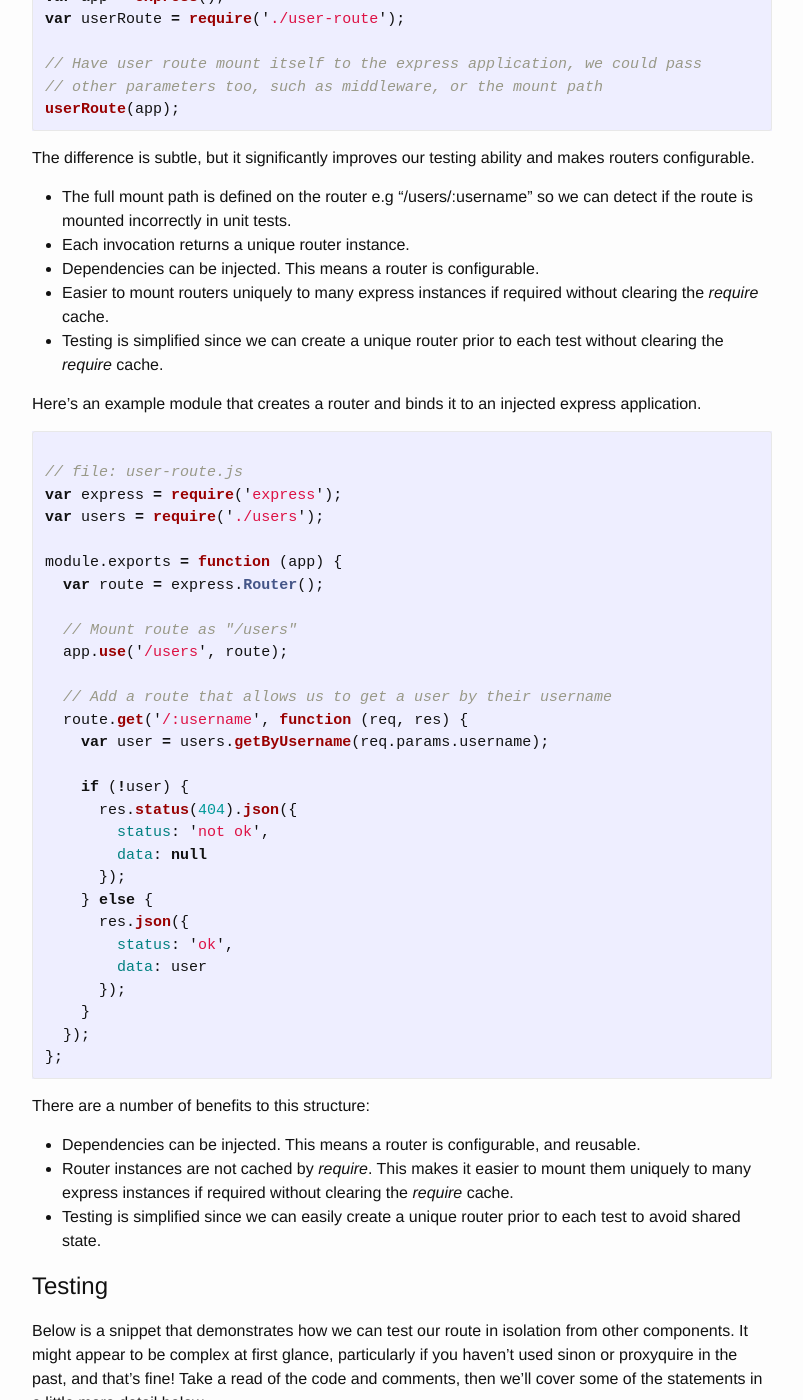
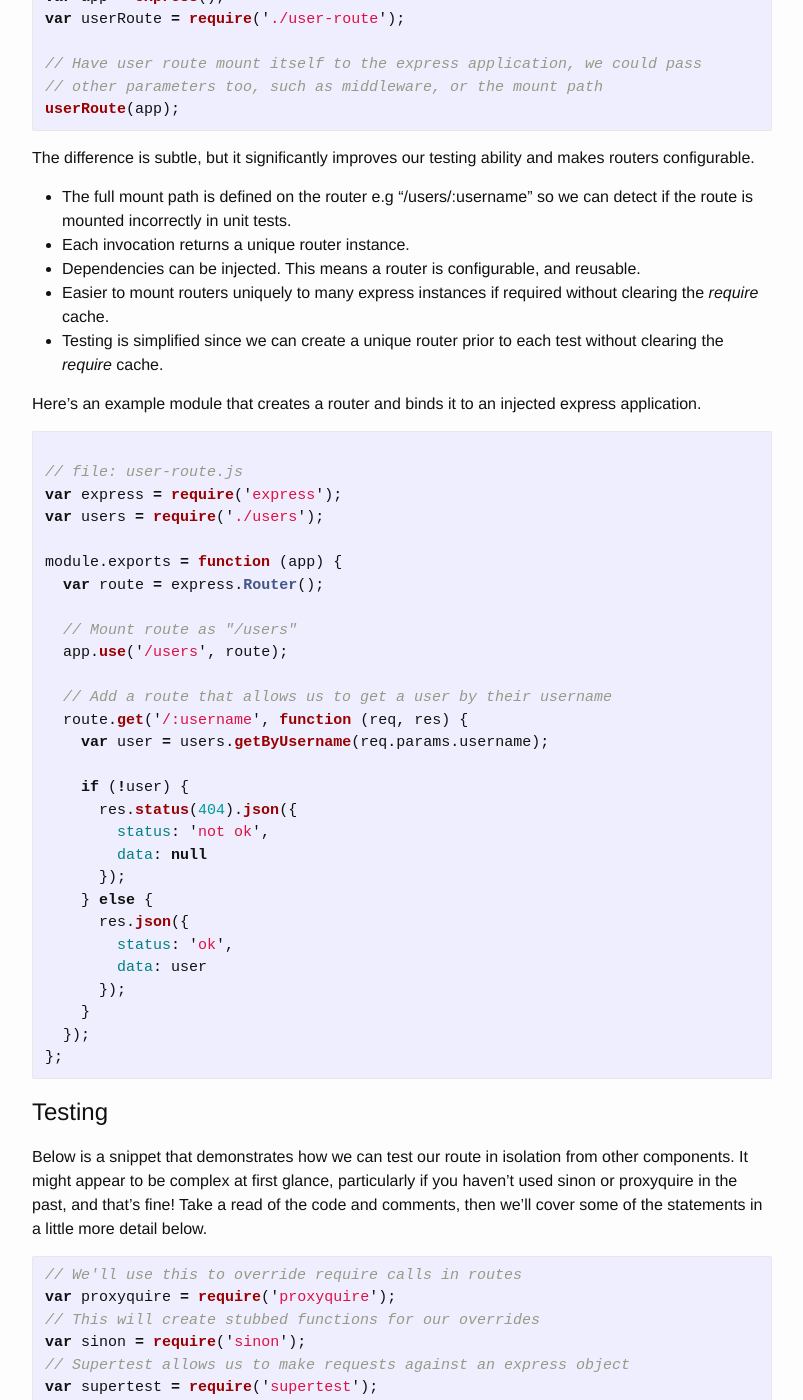
Before and after one commit to evanshortiss/evanshortiss.github.io, a Jekyll site: the page built from _posts/2016-04-15-express-testing-using-ioc.markdown, in a window 1280 px wide and 1400 px high, scrolled down 1499 px. Shown: the whole window, without its empty margins (238-1041 px from the left). Built offline with Jekyll 4.4.1, drawn with Linux system fonts in a browser that asks for light colours.

Commit message:
fix repetition

````diff
--- a/_posts/2016-04-15-express-testing-using-ioc.markdown
+++ b/_posts/2016-04-15-express-testing-using-ioc.markdown
@@ -95,12 +95,6 @@ module.exports = function (app) {
   });
 };
 ```
-
-There are a number of benefits to this structure:
-
-* Dependencies can be injected. This means a router is configurable, and reusable.
-* Router instances are not cached by _require_. This makes it easier to mount them uniquely to many express instances if required without clearing the _require_ cache.
-* Testing is simplified since we can easily create a unique router prior to each test to avoid shared state.
 
 # Testing
 
````
Also changed, not shown: other parts of _posts/2016-04-15-express-testing-using-ioc.markdown (+1 -1 lines).
